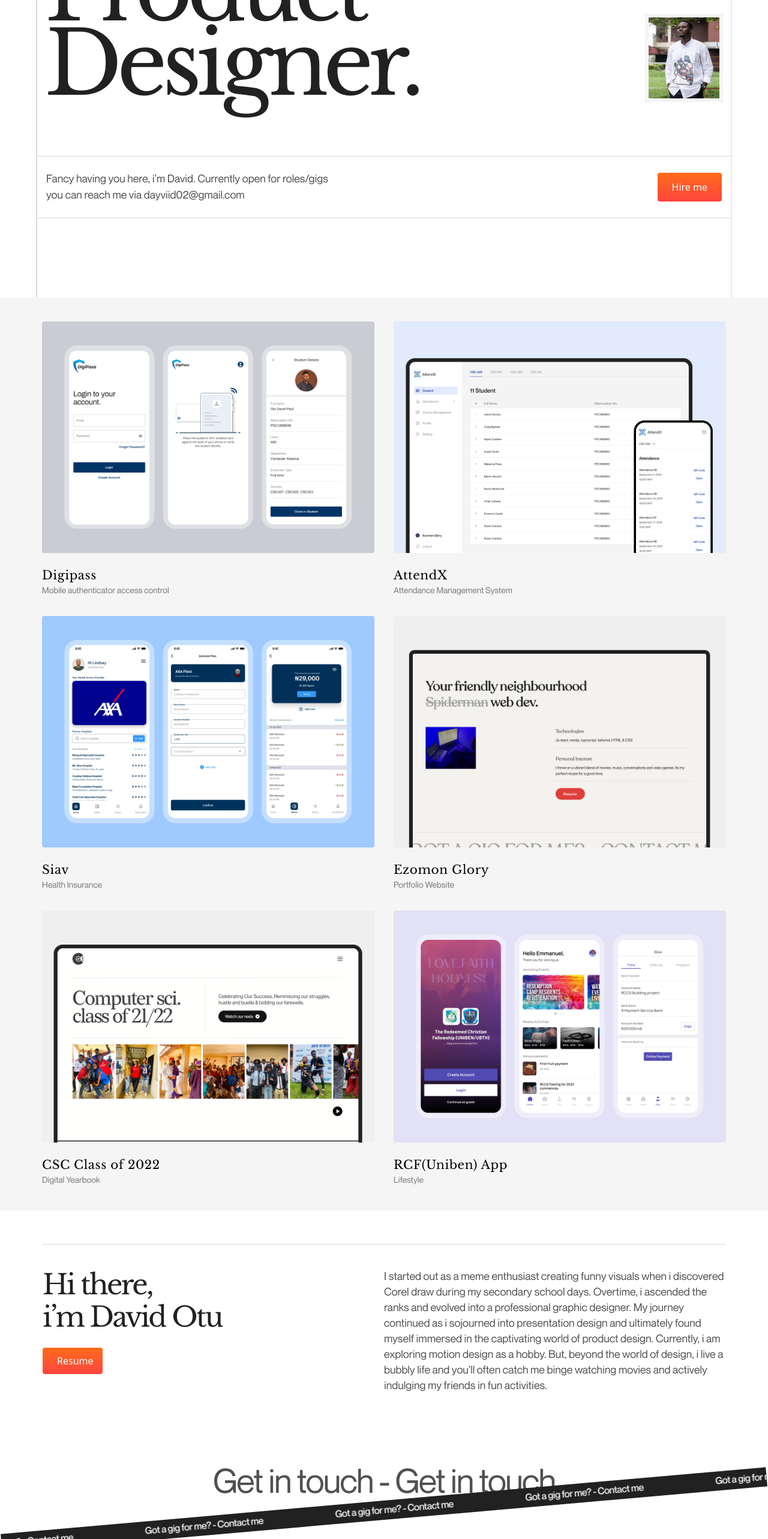
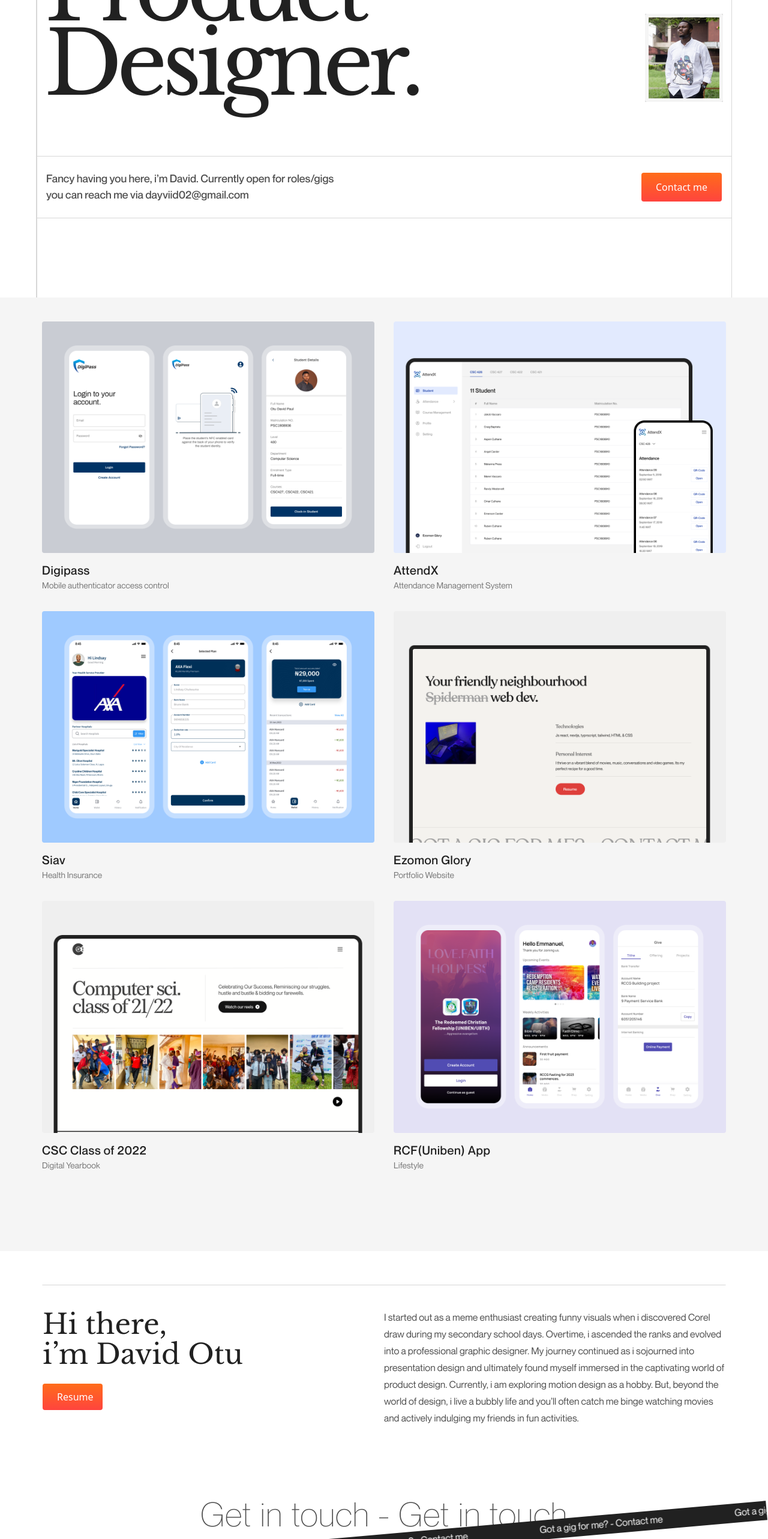
Before and after one commit to ezomonglory/davidportfolio, a Next.js app: page / in a window 1280 px wide. Shown: the part 234-2800 px from the top of the page at 60% size. Built offline with nearby package versions, Linux system fonts and the light colour scheme.

Commit message:
landing page changes

```diff
--- a/components/About.jsx
+++ b/components/About.jsx
@@ -2,18 +2,18 @@ import React from "react";
 
 const About = () => {
 	return (
-		<div className='flex flex-col  justify-between flex-ccol md:flex-row mx-[16px] md:mx-[70px] border-[1px] md:border-t-[#D7D7D7] border-transparent md:pt-[40px] md:mt-[56px] mt-[20px] pt-[20px]  '>
+		<div className='flex flex-col  justify-between flex-col md:flex-row mx-[16px] md:mx-[70px] border-[1px] md:border-t-[#D7D7D7] border-transparent md:pt-[40px] md:mt-[56px] mt-[20px] pt-[20px]  '>
 			<div className='md:w-[50%] flex space-y-[24px]  flex-col w-full  '>
-				<h1 className='text-[#212121] libre-reg text-[30px] leading-[38px]  md:text-[46px] md:leading-[54px] md:tracking-[-2.7px] libre-reg  '>
+				<h1 className='text-[#212121] libre-reg text-[30px] leading-[38px]  md:text-[46px] md:leading-[50px] md:tracking-[-6%] libre-reg  '>
 					Hi there, <br />
 					i’m David Otu
 				</h1>
 
-				<div className='bg-gradient md:inline-flex w-[100px] hidden  '>Resume</div>
+				<div className='bg-gradient md:inline-flex w-[100px] tracking-[-2%] hidden  '>Resume</div>
 			</div>
 
 			<div className='md:w-[50%] space-y-[24px] '>
-				<p className='text-[#505050] neue-reg md:text-[18px] md:leading-[26px] text-[14px] leading-[22px]   '>
+				<p className='text-[#505050] neue-reg md:text-[16px] md:leading-[28px] tracking-[-2%] text-[14px] leading-[22px]   '>
 					I started out as a meme enthusiast creating funny visuals when i
 					discovered Corel draw during my secondary school days. Overtime, i
 					ascended the ranks and evolved into a professional graphic designer.
--- a/components/FooterTop.jsx
+++ b/components/FooterTop.jsx
@@ -23,14 +23,14 @@ const FooterTop = () => {
 
 	return (
 		<div className='md:mt-[114px] mt-[60px]  '>
-			<h1 className='text-[#505050]  text-[30px] leading-[46px]  tracking-[1.14px]  md:text-[56px] md:leading-[64px] md:tracking-[-1.7px] neue-reg text-center font-[300] '>
+			<h1 className='text-[#505050]  text-[30px] leading-[46px]  tracking-[1.14px]  md:text-[56px] md:leading-[64px] md:tracking-[-2%] neue-light text-center font-[300] '>
 				Get in touch - Get in touch
 			</h1>
 
 			<div className='bg-[#212121] w-full h-full rotate-[-5deg] scroll-container '>
 				<div
 					id='text'
-					className=' whitespace-nowrap text-white leading-[12px] neue-md tracking-[-0.36px] h-fit space-x-[120px]  w-full inline-flex py-[10px]  translate-x-[-1000px] '
+					className=' whitespace-nowrap text-white leading-[12px] neue-reg tracking-[-2%] h-fit space-x-[120px]  w-full inline-flex py-[10px]  translate-x-[-1000px]   '
 				>
 					<span>Got a gig for me? - Contact me</span>
 					<span>Got a gig for me? - Contact me</span>
--- a/components/FotterBottom.jsx
+++ b/components/FotterBottom.jsx
@@ -9,7 +9,7 @@ const FotterBottom = () => {
 					dayviid02@gmail.com
 				</div>
 
-				<div className='flex space-x-[8px] w-full order-1 md:order-2 '>
+				<div className='flex space-x-[16px] w-full order-1 md:order-2 '>
 					<div className='bg-[#f5f5f5] rounded-full w-ma flex w-[52px] h-[52px] items-center justify-center  '>
 						{linkeinsvg}
 					</div>
--- a/components/HeroFooter.jsx
+++ b/components/HeroFooter.jsx
@@ -3,13 +3,13 @@ import React from "react";
 const HeroFooter = () => {
 	return (
 		<div className='flex flex-col md:flex-row items-start md:items-center justify-between border-[1px] md:border-[1.5px] border-t-[#D7D7D7] border-b-[#D7D7D7] border-transparent md:px-[16px] md:py-[24px] py-[24px] px-[8px] space-y-[32px] md:space-y-0 w-full   '>
-			<p className='md:text-[#505050] neue-reg md:text-[18px] md:tracking-[-2%]  '>
+			<p className='md:text-[#505050] neue-md md:text-[18px] md:tracking-[-2%]  '>
 				Fancy having you here, i’m David. Currently open for roles/gigs{" "}
 				<br className='hidden md:block' />
 				you can reach me via dayviid02@gmail.com
 			</p>
 
-			<div className='bg-gradient font-[18px] leading-[28px] tracking-[-2%] '>Hire me</div>
+			<div className='bg-gradient font-[18px] leading-[28px] tracking-[-2%] '>Contact me</div>
 		</div>
 	);
 };
--- a/components/Work.jsx
+++ b/components/Work.jsx
@@ -6,11 +6,11 @@ const Work = () => {
 	const router = useRouter();
 
 	return (
-		<div className='bg-[#F5F5F5] p-[16px] pb-[76px] md:py-[40px] md:px-[70px]  grid grid-cols-1 md:grid-cols-2 gap-[48px] md:gap-[32px] relative z-20 '>
+		<div className='bg-[#F5F5F5] p-[16px] pb-[76px] md:pb-[132px] md:pt-[40px] md:px-[70px]  grid grid-cols-1 md:grid-cols-2 gap-[48px] md:gap-[32px] relative z-20 '>
 			{Workdata.map((work, i) => (
 				<div
 					key={i}
-					className='flex flex-col space-y-[24px] cursor-pointer '
+					className='flex flex-col space-y-[16px] cursor-pointer '
 					onClick={() => {
 						router.push(`/${work.id}`);
 					}}
@@ -26,7 +26,7 @@ const Work = () => {
                     </div> */}
 					<img className='w-full h-full' src={`${work.image}`} />
 					<div>
-						<h1 className='md:text-[20px] libre-reg md:leading-[28px] md:tracking-[0.6px] text-[18px] text-black libre-reg '>
+						<h1 className='md:text-[20px] neue-md md:leading-[28px] md:tracking-[0.6px] text-[18px] text-[#212121]  '>
 							{work.name}
 						</h1>
 
--- a/styles/globals.css
+++ b/styles/globals.css
@@ -32,6 +32,18 @@
 		url("../fonts/neuemontreal-regular-webfont.woff") format("woff");
 	font-weight: normal;
 	font-style: normal;
+}
+
+@font-face {
+	font-family: "neue_montreallight";
+	src: url("../fonts/neuemontreal-light-webfont.woff2") format("woff2"),
+		url("../fonts/neuemontreal-light-webfont.woff") format("woff");
+	font-weight: normal;
+	font-style: normal;
+}
+
+.neue-light {
+	font-family: "neue_montreallight";
 }
 
 .neue-reg {
@@ -87,13 +99,12 @@
 .bg-gradient {
 	background: var(--mine, linear-gradient(180deg, #ff6c1a 0%, #ff443e 100%));
 	color: white;
-    padding: 10px 24px;
-    border-radius: 4px;
+	padding: 10px 24px;
+	border-radius: 4px;
 }
 
-
-@media (min-width:765px ) and (max-width:910px) {
-    .protext{
-        font-size: 115px !important;
-    }
+@media (min-width: 765px) and (max-width: 910px) {
+	.protext {
+		font-size: 115px !important;
+	}
 }
```
Also changed, not shown: fonts/neuemontreal-light-webfont.woff (added), fonts/neuemontreal-light-webfont.woff2 (added).
